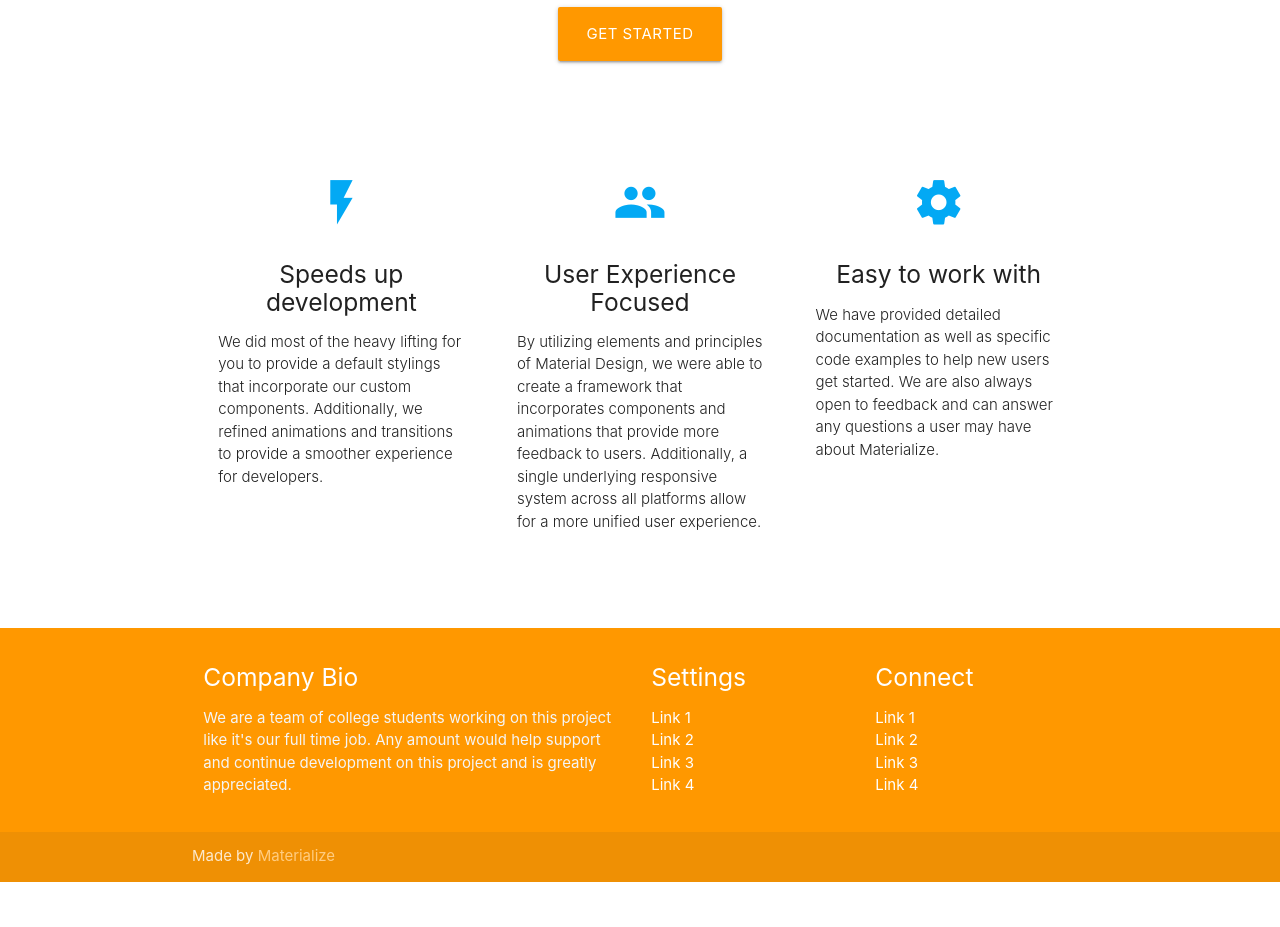
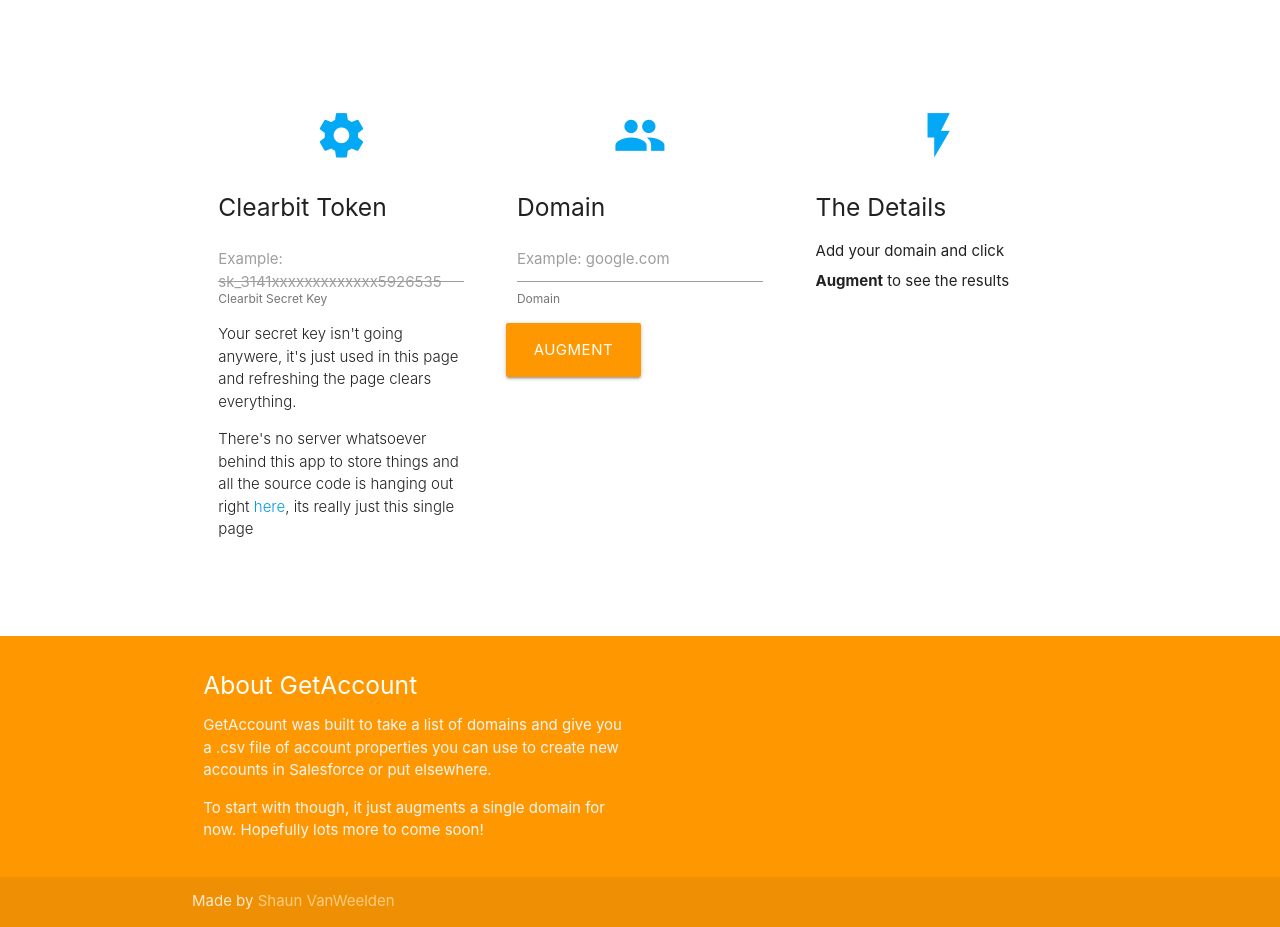
Before and after one commit to shaun3141/GetAccount, a plain HTML site: page index.html in a window 1280 px wide. Shown: the part 327-1254 px from the top of the page. Before the commit the page ends 1209 px from the top, so only its background shows below. Drawn offline with nearby package versions, Linux system fonts and the light colour scheme.

Commit message:
Tiny Web App :)

```diff
--- a/css/style.css
+++ b/css/style.css
@@ -12,3 +12,13 @@
 .icon-block .material-icons {
 	font-size: inherit;
 }
+
+/* label focus color */
+.input-field input[type=text]:focus + label {
+  color: #03a9f4 !important;
+}
+/* label underline focus color */
+.input-field input[type=text]:focus {
+  border-bottom: 1px solid #03a9f4 !important;
+  box-shadow: 0 1px 0 0 #03a9f4 !important;
+}
--- a/index.html
+++ b/index.html
@@ -3,7 +3,7 @@
 <head>
   <meta http-equiv="Content-Type" content="text/html; charset=UTF-8"/>
   <meta name="viewport" content="width=device-width, initial-scale=1, maximum-scale=1.0"/>
-  <title>Starter Template - Materialize</title>
+  <title>GetAccount</title>
 
   <!-- CSS  -->
   <link href="https://fonts.googleapis.com/icon?family=Material+Icons" rel="stylesheet">
@@ -23,27 +23,27 @@
 </head>
 <body>
   <nav class="light-blue lighten-1" role="navigation">
-    <div class="nav-wrapper container"><a id="logo-container" href="#" class="brand-logo">Logo</a>
-      <ul class="right hide-on-med-and-down">
+    <div class="nav-wrapper container"><a id="logo-container" href="#" class="brand-logo">GetAccount</a>
+      <!-- <ul class="right hide-on-med-and-down">
         <li><a href="#">Navbar Link</a></li>
       </ul>
 
       <ul id="nav-mobile" class="sidenav">
         <li><a href="#">Navbar Link</a></li>
       </ul>
-      <a href="#" data-target="nav-mobile" class="sidenav-trigger"><i class="material-icons">menu</i></a>
+      <a href="#" data-target="nav-mobile" class="sidenav-trigger"><i class="material-icons">menu</i></a> -->
     </div>
   </nav>
   <div class="section no-pad-bot" id="index-banner">
     <div class="container">
       <br><br>
-      <h1 class="header center orange-text">Starter Template</h1>
+      <h3 class="header center orange-text">GetAccount takes a domain and tells you a whole lot more.</h3>
       <div class="row center">
-        <h5 class="header col s12 light">A modern responsive front-end framework based on Material Design</h5>
+        <h5 class="header col s12 light">Powered by <a href="https://www.clearbit.com" target="_blank">Clearbit</a>, we make getting account details as easy as 1, 2, 3</h5>
       </div>
-      <div class="row center">
+      <!-- <div class="row center">
         <a href="http://materializecss.com/getting-started.html" id="download-button" class="btn-large waves-effect waves-light orange">Get Started</a>
-      </div>
+      </div> -->
       <br><br>
 
     </div>
@@ -53,32 +53,44 @@
   <div class="container">
     <div class="section">
 
-      <!--   Icon Section   -->
+      <!--   Main   -->
       <div class="row">
         <div class="col s12 m4">
           <div class="icon-block">
-            <h2 class="center light-blue-text"><i class="material-icons">flash_on</i></h2>
-            <h5 class="center">Speeds up development</h5>
-
-            <p class="light">We did most of the heavy lifting for you to provide a default stylings that incorporate our custom components. Additionally, we refined animations and transitions to provide a smoother experience for developers.</p>
+            <h2 class="center light-blue-text"><i class="material-icons">settings</i></h2>
+            <h5 class="">Clearbit Token</h5>
+            <div class="input-field">
+                <input id="sk_field" type="text">
+                <label for="sk_field">Example: sk_3141xxxxxxxxxxxxx5926535</label>
+                <span class="helper-text">Clearbit Secret Key</span>
+            </div>
+            <p class="light">Your secret key isn't going anywere, it's just used in this page and refreshing the page clears everything.</p>
+            <p class="light">There's no server whatsoever behind this app to store things and all the source code is hanging out right <a href="https://github.com/shaun3141/GetAccount">here</a>, its really just this single page</p>
           </div>
         </div>
 
         <div class="col s12 m4">
           <div class="icon-block">
             <h2 class="center light-blue-text"><i class="material-icons">group</i></h2>
-            <h5 class="center">User Experience Focused</h5>
-
-            <p class="light">By utilizing elements and principles of Material Design, we were able to create a framework that incorporates components and animations that provide more feedback to users. Additionally, a single underlying responsive system across all platforms allow for a more unified user experience.</p>
+            <h5 class="">Domain</h5>
+            <div class="input-field">
+                <input id="domain_field" type="text">
+                <label for="domain_field">Example: google.com</label>
+                <span class="helper-text">Domain</span>
+            </div>
+            <div class="row">
+                <div id="augment" class="btn-large waves-effect waves-light orange">Augment</div>
+            </div>
           </div>
         </div>
 
         <div class="col s12 m4">
           <div class="icon-block">
-            <h2 class="center light-blue-text"><i class="material-icons">settings</i></h2>
-            <h5 class="center">Easy to work with</h5>
-
-            <p class="light">We have provided detailed documentation as well as specific code examples to help new users get started. We are also always open to feedback and can answer any questions a user may have about Materialize.</p>
+            <h2 class="center light-blue-text"><i class="material-icons">flash_on</i></h2>
+            <h5 class="">The Details</h5>
+            <div style="line-height: 200%;" id="details">
+              <p>Add your domain and click <b>Augment</b> to see the results</p>
+            </div>
           </div>
         </div>
       </div>
@@ -91,12 +103,17 @@
     <div class="container">
       <div class="row">
         <div class="col l6 s12">
-          <h5 class="white-text">Company Bio</h5>
-          <p class="grey-text text-lighten-4">We are a team of college students working on this project like it's our full time job. Any amount would help support and continue development on this project and is greatly appreciated.</p>
+          <h5 class="white-text">About GetAccount</h5>
+          <p class="grey-text text-lighten-4">
+            GetAccount was built to take a list of domains and give you a .csv file of account properties you can use to create new accounts in Salesforce or put elsewhere.
+          </p>
+          <p class="grey-text text-lighten-4">
+            To start with though, it just augments a single domain for now. Hopefully lots more to come soon!
+          </p>
 
 
         </div>
-        <div class="col l3 s12">
+        <!-- <div class="col l3 s12">
           <h5 class="white-text">Settings</h5>
           <ul>
             <li><a class="white-text" href="#!">Link 1</a></li>
@@ -113,12 +130,12 @@
             <li><a class="white-text" href="#!">Link 3</a></li>
             <li><a class="white-text" href="#!">Link 4</a></li>
           </ul>
-        </div>
+        </div> -->
       </div>
     </div>
     <div class="footer-copyright">
       <div class="container">
-      Made by <a class="orange-text text-lighten-3" href="http://materializecss.com">Materialize</a>
+      Made by <a class="orange-text text-lighten-3" target="_blank" href="https://www.linkedin.com/in/svanweelden/">Shaun VanWeelden</a>
       </div>
     </div>
   </footer>
@@ -127,7 +144,30 @@
   <!--  Scripts-->
   <script src="https://code.jquery.com/jquery-2.1.1.min.js"></script>
   <script src="js/materialize.js"></script>
-  <script src="js/init.js"></script>
+
+  <script>
+    $("#augment").click(function() {
+      $.ajax({
+        url: 'https://company.clearbit.com/v2/companies/find?domain=' + $("#domain_field").val(),
+        type: 'GET',
+        beforeSend: function (xhr) {
+            xhr.setRequestHeader ("Authorization", "Basic " + btoa($("#sk_field").val() + ":"));
+        },
+        success: function(data){
+          console.log(data);
+          console.log(data.name);
+
+          let details = "";
+          details += `<b>Name:</b> ${data.name}<br>`;
+          details += `<b>Company Type:</b> ${data.type}<br>`;
+          details += `<b>Industry:</b> ${data.category.industry}<br>`;
+          details += `<b>Location:</b> ${data.geo.city},  ${data.geo.state}  ${data.geo.country}<br>`;
+          details += `<b>Description:</b> ${data.description}<br>`;
+          $("#details").html(details)
+        },
+      });
+    });
+  </script>
 
   </body>
 </html>
--- a/js/init.js
+++ /dev/null
@@ -1,7 +0,0 @@
-(function($){
-  $(function(){
-
-    $('.sidenav').sidenav();
-
-  }); // end of document ready
-})(jQuery); // end of jQuery name space
```
